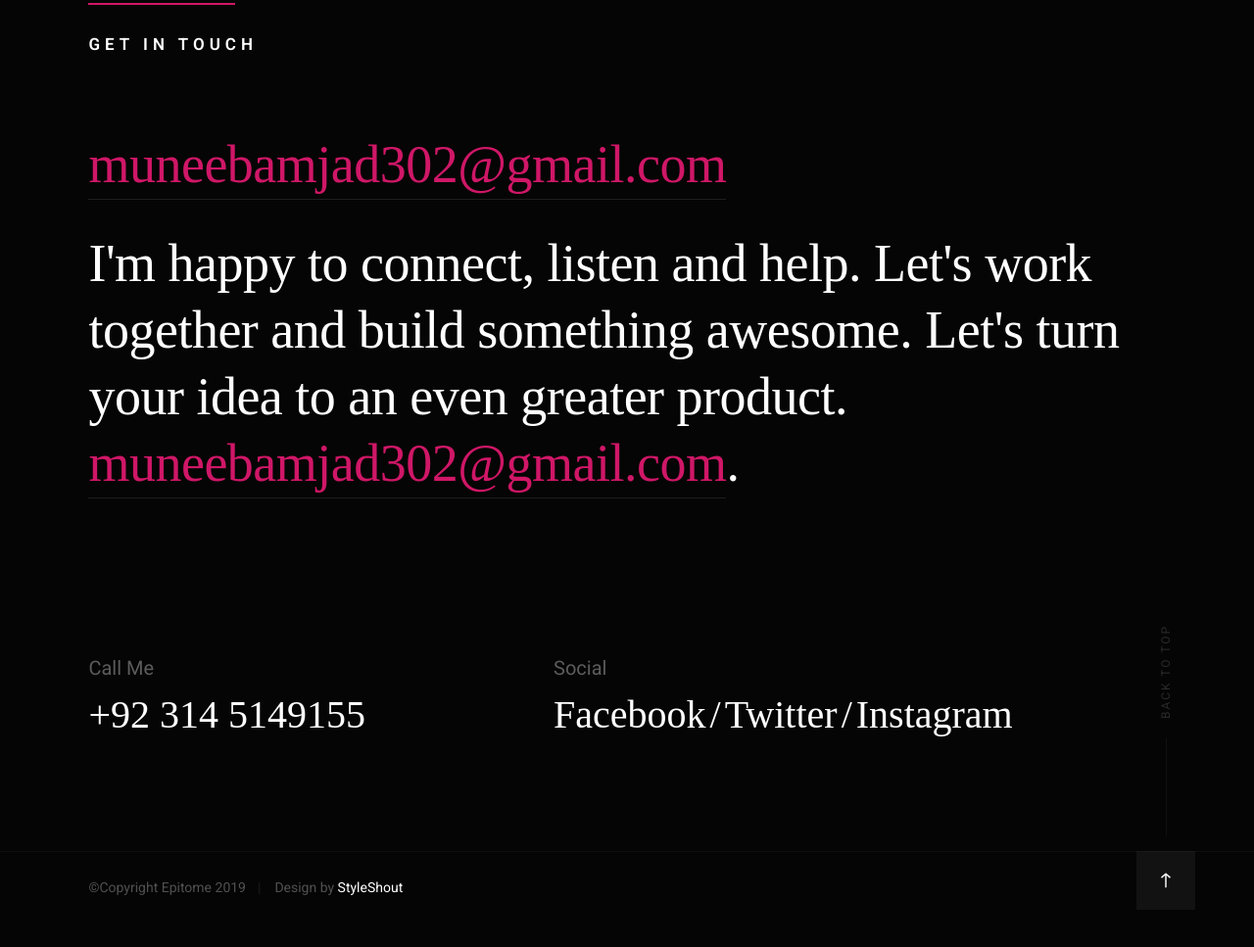
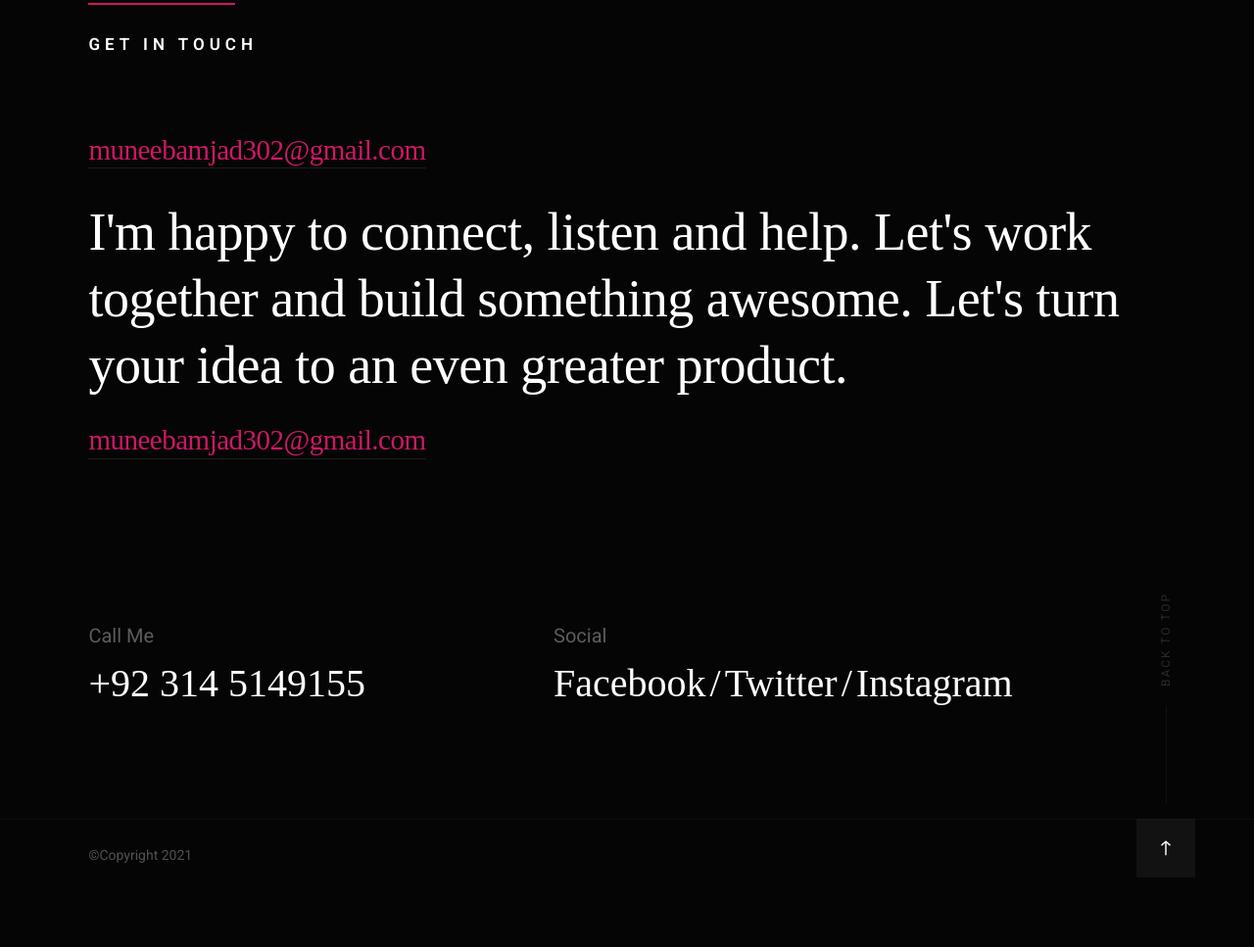
Before and after one commit to muneebamjad302/muneeb.github.io, a plain HTML site: page index.html in a window 1280 px wide. Shown: the part 5071-6038 px from the top of the page at 98% size. Drawn offline with Linux system fonts and the light colour scheme; a web font is replaced by a local one.

Commit message:
Update index.html
added ajustments

```diff
--- a/index.html
+++ b/index.html
@@ -129,7 +129,7 @@
                     <a href="#0" class="btn btn--stroke full-width" >Hire Me</a>
                 </div>
                 <div class="column large-half tab-full" data-aos="fade-up">
-                    <a href="#0" class="btn btn--primary full-width" download="muneeb_CV" target="_blank">Download CV</a>
+                    <a href="images/portfolio/gallery/Muhammad Muneeb amjad.pdf" class="btn btn--primary full-width" download >Download CV</a>
                 </div>
             </div>
 
@@ -313,6 +313,7 @@
     <!-- works
     ================================================== -->
     <!-- <section id="works" class="s-works target-section">
+
         <div class="row heading-block heading-block--center" data-aos="fade-up">
             <div class="column large-full">
                 <h2 class="section-heading section-heading--centerbottom">Selected Works</h2>
@@ -322,7 +323,9 @@
                 </p>
             </div>
         </div>
+
         <div class="masonry-wrap">
+
             <div class="masonry">
                 <div class="grid-sizer"></div>
 
@@ -373,6 +376,7 @@
                         </div>
                     </div>
                 </div>
+
                 <div class="masonry__brick" data-aos="fade-up">
                     <div class="item-folio">
 
@@ -396,6 +400,7 @@
                         </div>
                     </div>
                 </div>
+
                 <div class="masonry__brick" data-aos="fade-up">
                     <div class="item-folio">
                         <div class="item-folio__thumb">
@@ -418,6 +423,7 @@
                         </div>
                     </div>
                 </div>
+
                 <div class="masonry__brick" data-aos="fade-up">
                     <div class="item-folio">
 
@@ -465,8 +471,11 @@
                         </div>
                     </div>
                 </div>
+
             </div>
+
         </div>
+
     </section>  -->
 
 
@@ -475,7 +484,9 @@
     <!-- <section class="s-testimonials">
 
         <div class="row testimonials" data-aos="fade-up">
+
             <div class="column large-full testimonials__slider">
+
                 <div class="testimonials__slide">
                     <p>Molestiae incidunt consequatur quis ipsa autem nam sit enim magni. Voluptas tempore rem.
                     Explicabo a quaerat sint autem dolore ducimus ut consequatur neque.  Nisi dolores quaerat fuga rem nihil nostrum.
@@ -488,6 +499,7 @@
                         </cite>
                     </div>
                 </div>
+
                 <div class="testimonials__slide">
                     <p>Excepturi nam cupiditate culpa doloremque deleniti repellat. Veniam quos repellat voluptas animi adipisci.
                     Nisi eaque consequatur. Voluptatem dignissimos ut ducimus accusantium perspiciatis.
@@ -500,6 +512,7 @@
                         </cite>
                     </div>
                 </div>
+
                 <div class="testimonials__slide">
                     <p>Repellat dignissimos libero. Qui sed at corrupti expedita voluptas odit. Nihil ea quia nesciunt. Ducimus aut sed ipsam.
                     Autem eaque officia cum exercitationem sunt voluptatum accusamus. Quasi voluptas eius distinctio.
@@ -514,7 +527,9 @@
                 </div>
 
             </div>
+
         </div>
+
     </section>  -->
 
 
@@ -530,14 +545,14 @@
 
         <div class="row contact-main" data-aos="fade-up">
             <div class="column large-full">
-                <p class="section-desc">
+                <p class="section-desc" style="font-size: 29px;">
                     <a href="mailto:muneebamjad302@gmail.com">muneebamjad302@gmail.com</a>
                 </p>
 
                 <p class="section-desc">
                 I'm happy to connect, listen and help. Let's work together and build
                 something awesome. Let's turn your idea to an even greater product.
-                <a href="mailto:muneebamjad302@gmail.com">muneebamjad302@gmail.com</a>.
+                <a style="font-size: 29px;" href="mailto:muneebamjad302@gmail.com">muneebamjad302@gmail.com</a>
                 </p>
             </div>
         </div>
@@ -568,8 +583,7 @@
     <footer>
         <div class="row">
             <div class="column large-full ss-copyright">
-                <span>©Copyright Epitome 2019</span>
-                <span>Design by <a href="https://www.styleshout.com/">StyleShout</a></span>
+                <span>©Copyright 2021</span>
             </div>
 
             <div class="ss-go-top">
```
